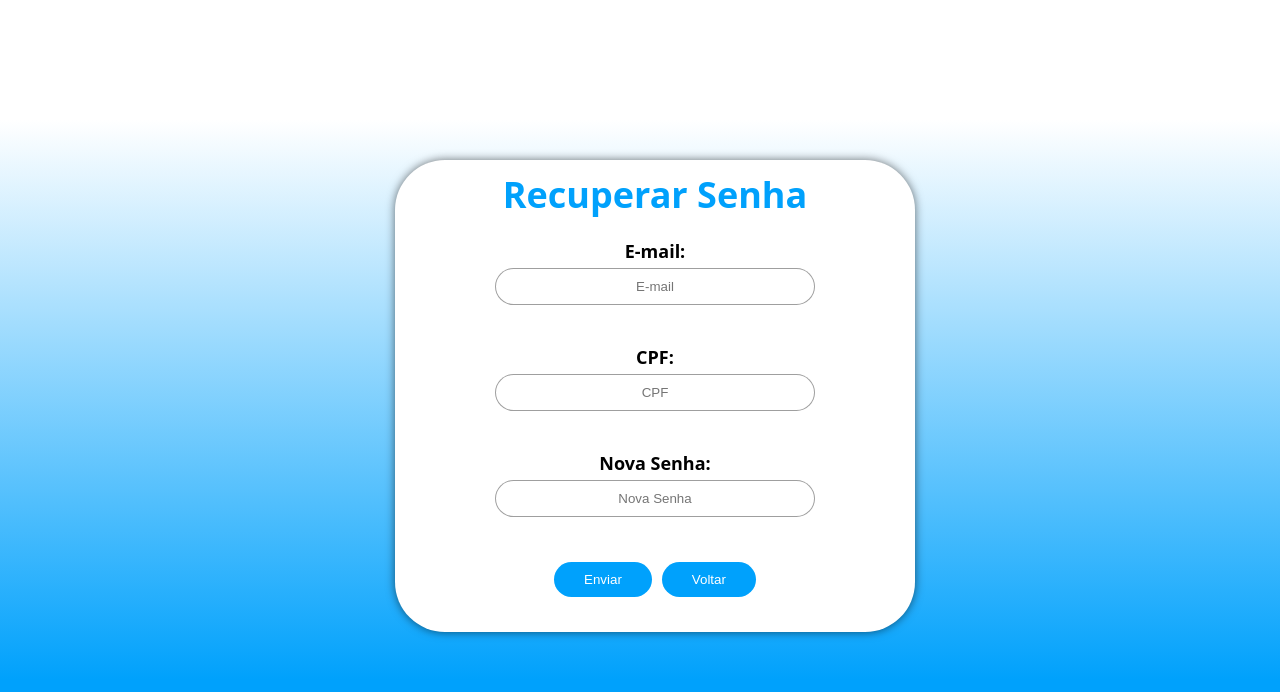
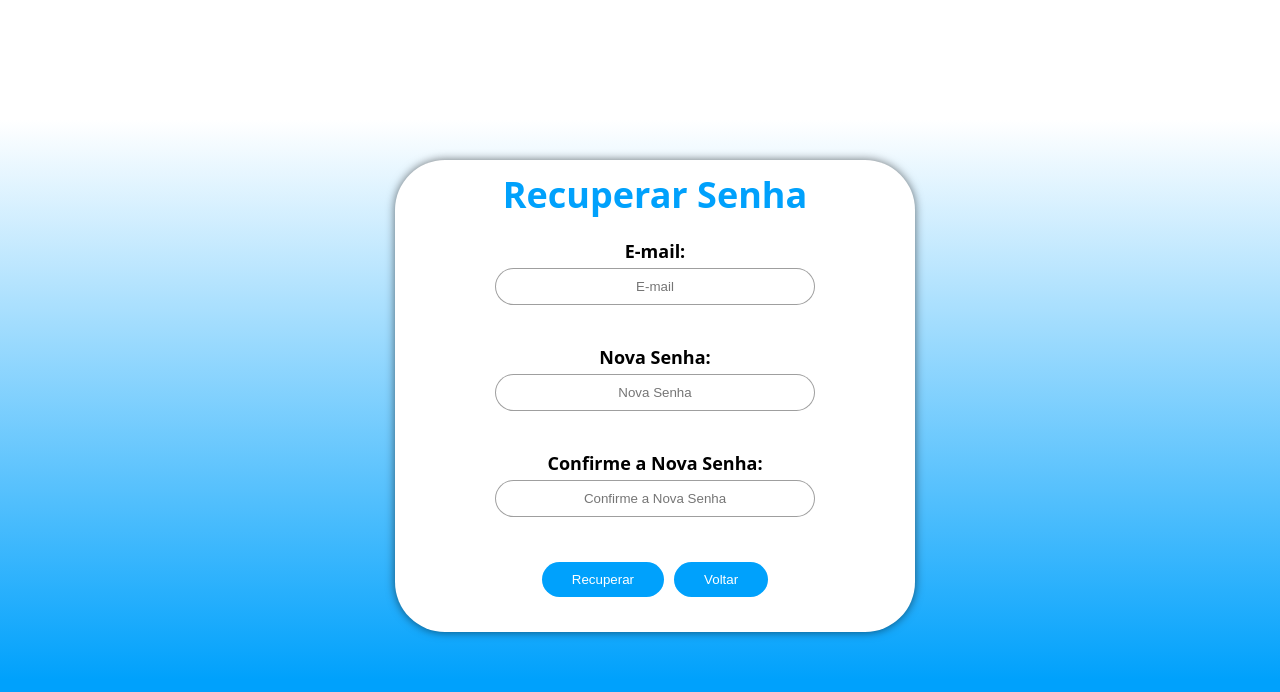
Before and after one commit to ViniciusLeopoldino/Challenge-FrontEnd-v4, a Next.js app in the folder portoAutoCheck-v4/: page /reset-senha in a window 1280 px wide. Shown: the top 692 px of the page. Built offline with nearby package versions, Linux system fonts and the light colour scheme.

Commit message:
Refactor registro.tsx: Remove unnecessary comments and update axios import

```diff
--- a/portoAutoCheck-v4/package.json
+++ b/portoAutoCheck-v4/package.json
@@ -12,6 +12,7 @@
   "dependencies": {
     "@fortawesome/fontawesome-free": "^6.6.0",
     "axios": "^1.7.7",
+    "bcrypt": "^5.1.1",
     "next": "^14.2.11",
     "oracledb": "^6.6.0",
     "react": "^18.3.1",
--- a/portoAutoCheck-v4/pages/api/db.js
+++ b/portoAutoCheck-v4/pages/api/db.js
@@ -1,4 +1,3 @@
-// lib/db.js
 import oracledb from 'oracledb';
 
 async function getConnection() {
--- /dev/null
+++ b/portoAutoCheck-v4/pages/api/reset-senha.js
@@ -0,0 +1,60 @@
+import { getConnection } from './db';
+import bcrypt from 'bcrypt';
+
+const resetSenha = async (req, res) => {
+  if (req.method === 'POST') {
+    const { email, newPassword } = req.body;
+
+    console.log("Dados recebidos:", req.body); // Para ver os dados recebidos
+
+    if (!email || !newPassword) {
+      return res.status(400).json({ message: 'Por favor, preencha todos os campos.' });
+    }
+
+    let connection;
+
+    try {
+      connection = await getConnection(); // Obtenha a conexão do banco de dados
+
+      const userResult = await connection.execute('SELECT * FROM cadastro WHERE email = :email', [email]);
+
+      console.log("Usuário encontrado:", userResult); // Para ver o resultado da consulta
+
+      if (userResult.rows.length === 0) {
+        return res.status(404).json({ message: 'E-mail não encontrado.' });
+      }
+
+      // Gerar o hash da nova senha
+      const hashedPassword = await bcrypt.hash(newPassword, 10);
+
+      // Atualiza ambas as colunas 'senha' e 'confsenha'
+      await connection.execute('UPDATE cadastro SET senha = :senha, confsenha = :confsenha WHERE email = :email',
+        {
+          senha: hashedPassword,
+          confsenha: hashedPassword,
+          email: email
+        }
+      );
+
+      await connection.commit(); // Certifique-se de confirmar a transação
+
+      return res.status(200).json({ message: 'Senha atualizada com sucesso!' });
+    } catch (error) {
+      console.error("Erro ao atualizar a senha:", error); // Para ver o erro
+      return res.status(500).json({ message: 'Erro ao atualizar a senha.' });
+    } finally {
+      if (connection) {
+        try {
+          await connection.close(); // Feche a conexão após o uso
+        } catch (err) {
+          console.error('Erro ao fechar a conexão:', err);
+        }
+      }
+    }
+  } else {
+    res.setHeader('Allow', ['POST']);
+    return res.status(405).end(`Method ${req.method} Not Allowed`);
+  }
+};
+
+export default resetSenha;
--- a/portoAutoCheck-v4/pages/reset-senha.tsx
+++ b/portoAutoCheck-v4/pages/reset-senha.tsx
@@ -9,24 +9,45 @@ const ResetSenha: React.FC = () => {
   const router = useRouter();
 
   const [email, setEmail] = useState('');
-  const [cpf, setCpf] = useState('');
   const [newPassword, setNewPassword] = useState('');
+  const [confirmNewPassword, setConfirmNewPassword] = useState('');
   const [errorMessage, setErrorMessage] = useState('');
+  const [successMessage, setSuccessMessage] = useState('');
 
-  const handleSubmit = (event: React.FormEvent<HTMLFormElement>) => {
+  const handleSubmit = async (event: React.FormEvent<HTMLFormElement>) => {
     event.preventDefault();
 
-    // Validação simples para garantir que todos os campos estão preenchidos
-    if (!email || !cpf || !newPassword) {
+    if (!email || !newPassword || !confirmNewPassword) {
       setErrorMessage('Por favor, preencha todos os campos.');
       return;
     }
 
-    // Simulação de envio do formulário e redefinição de senha
-    console.log("E-mail:", email, "CPF:", cpf, "Nova Senha:", newPassword);
+    if (newPassword !== confirmNewPassword) {
+      setErrorMessage('A nova senha e a confirmação não coincidem.');
+      return;
+    }
 
-    // Redireciona para a página de login após o envio bem-sucedido
-    router.push('/');
+    try {
+      const response = await fetch('/api/reset-senha', {
+        method: 'POST',
+        headers: {
+          'Content-Type': 'application/json',
+        },
+        body: JSON.stringify({ email, newPassword }),
+      });
+
+
+      if (!response.ok) {
+        const errorData = await response.json();
+        setErrorMessage(errorData.message);
+      } else {
+        setSuccessMessage('Senha atualizada com sucesso!');
+        // Redireciona para a página de login após o envio bem-sucedido
+        setTimeout(() => router.push('/'), 2000);
+      }
+    } catch (error) {
+      setErrorMessage('Erro ao tentar redefinir a senha. Tente novamente.');
+    }
   };
 
   return (
@@ -48,17 +69,6 @@ const ResetSenha: React.FC = () => {
             />
           </div>
           <div className={styles.inputGroup}>
-            <label htmlFor="cpf">CPF:</label>
-            <Input
-              type="text"
-              id="cpf"
-              name="cpf"
-              placeholder="CPF"
-              value={cpf}
-              onChange={(e) => setCpf(e.target.value)}
-            />
-          </div>
-          <div className={styles.inputGroup}>
             <label htmlFor="new-password">Nova Senha:</label>
             <Input
               type="password"
@@ -69,9 +79,21 @@ const ResetSenha: React.FC = () => {
               onChange={(e) => setNewPassword(e.target.value)}
             />
           </div>
+          <div className={styles.inputGroup}>
+            <label htmlFor="confirm-new-password">Confirme a Nova Senha:</label>
+            <Input
+              type="password"
+              id="confirm-new-password"
+              name="confirm-new-password"
+              placeholder="Confirme a Nova Senha"
+              value={confirmNewPassword}
+              onChange={(e) => setConfirmNewPassword(e.target.value)}
+            />
+          </div>
           {errorMessage && <p className={styles.error}>{errorMessage}</p>} {/* Exibe mensagem de erro se houver */}
+          {successMessage && <p className={styles.success}>{successMessage}</p>} {/* Exibe mensagem de sucesso */}
           <div className={styles.buttonGroup}>
-            <Button type="submit">Enviar</Button>
+            <Button type="submit">Recuperar</Button>
             <Button type="button" onClick={() => router.push('/')}>Voltar</Button>
           </div>
         </Form>
```
Also changed, not shown: portoAutoCheck-v4/pages/registro.tsx (+9 -4 lines), 2 other files (tests, documents, lock files or other folders).
